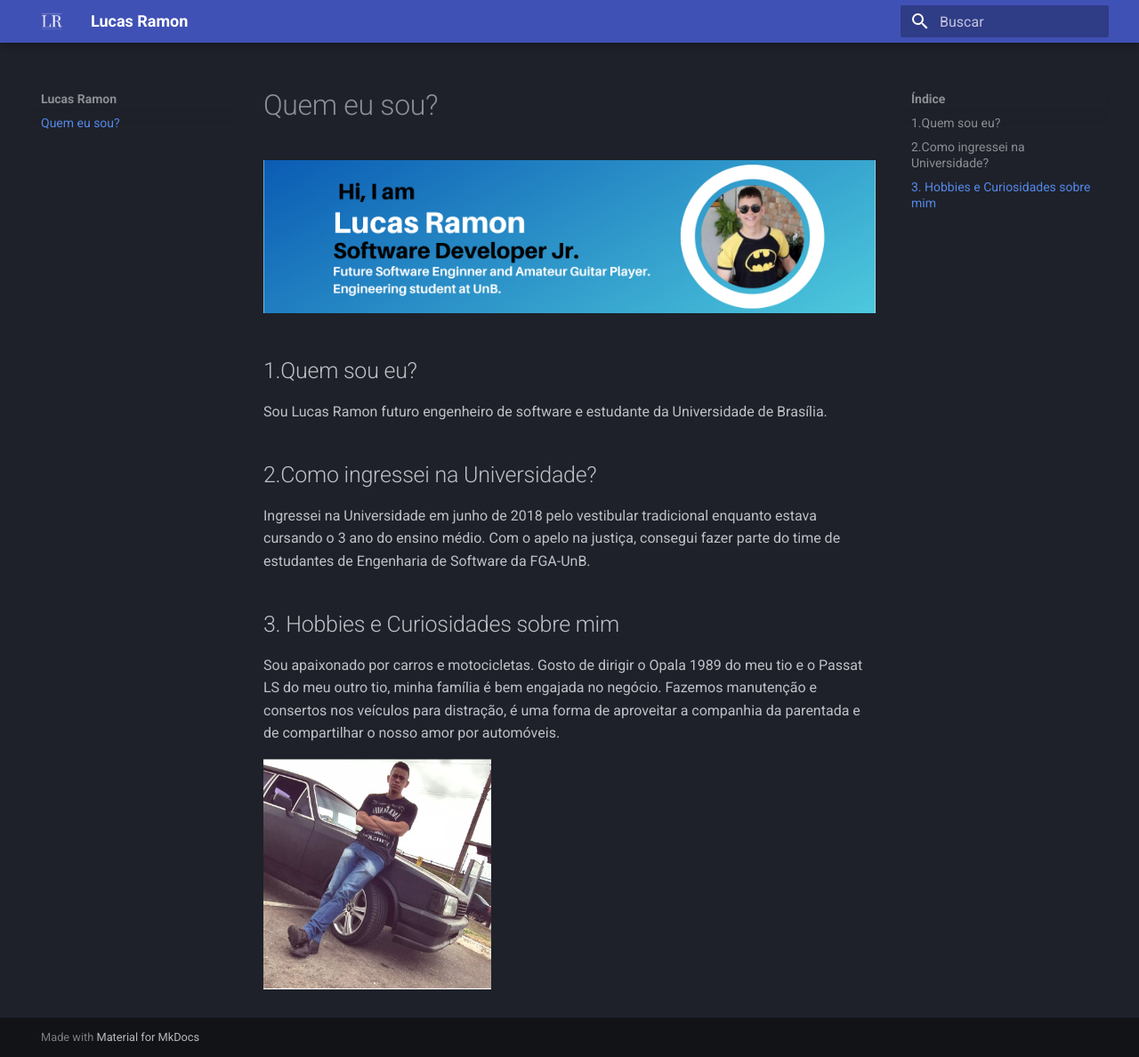
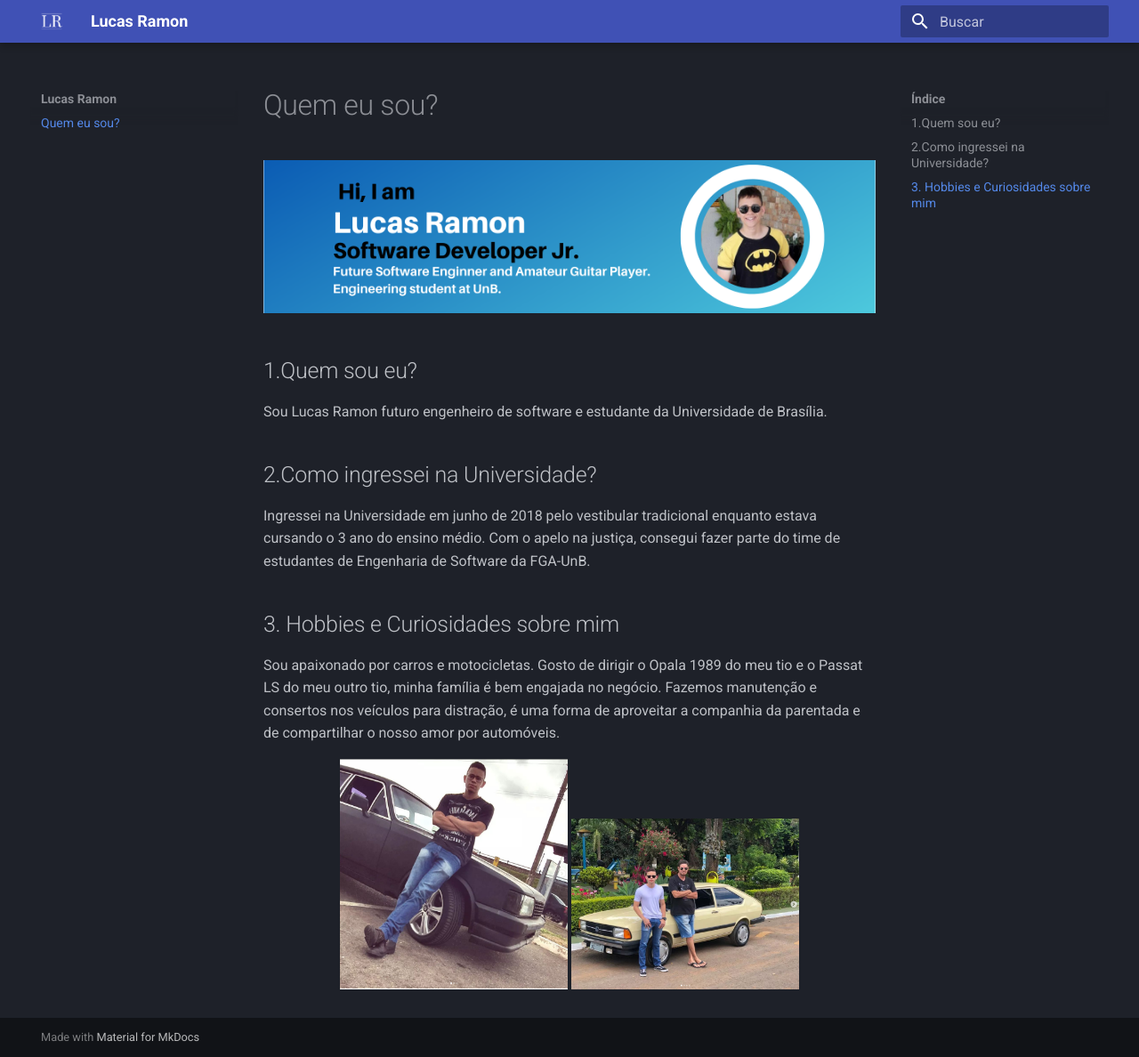
Before and after one commit to lramon2001/lramon2001.github.io, an MkDocs documentation site: the page built from docs/index.md, in a window 1280 px wide and 1188 px high. Shown: the whole window at 89% size. Built offline with MkDocs 1.6.1 and Material for MkDocs 9.7.7, drawn with Linux system fonts in a browser that asks for light colours.

Commit message:
Update index.md

```diff
--- a/docs/index.md
+++ b/docs/index.md
@@ -17,8 +17,14 @@
 Sou apaixonado por carros e motocicletas. Gosto de dirigir o Opala 1989 do meu tio e o Passat LS do meu outro tio, minha família é bem engajada no negócio. Fazemos manutenção e consertos nos veículos para distração, é uma forma de aproveitar a companhia da parentada e de compartilhar o nosso amor por automóveis.
 
 
-<left>
+<center>
 
 <img src="./media/opala.png" width="256" height="256"/>
 
-</left>
+
+
+
+
+<img src="./media/passat.png" width="256" height="256"/>
+
+</center>
```
